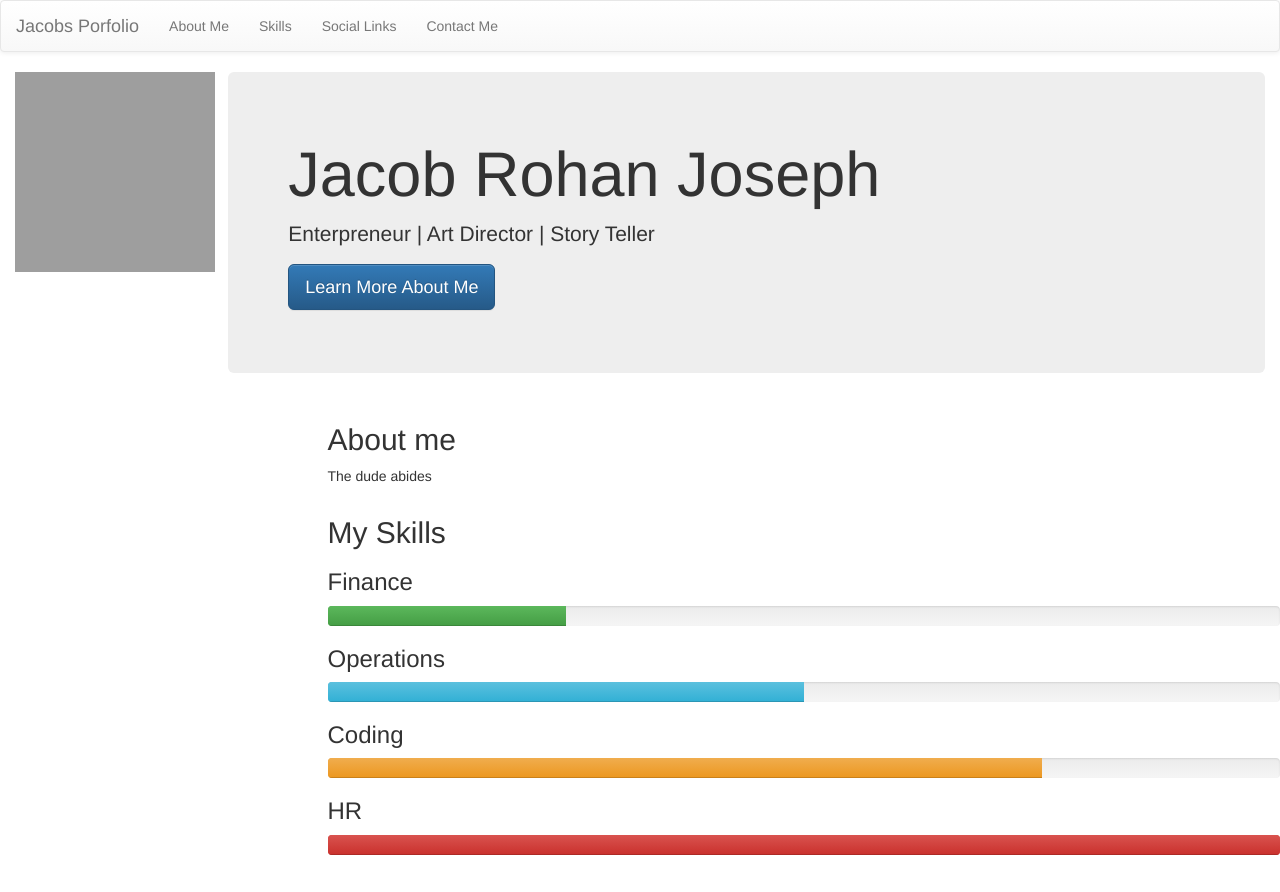
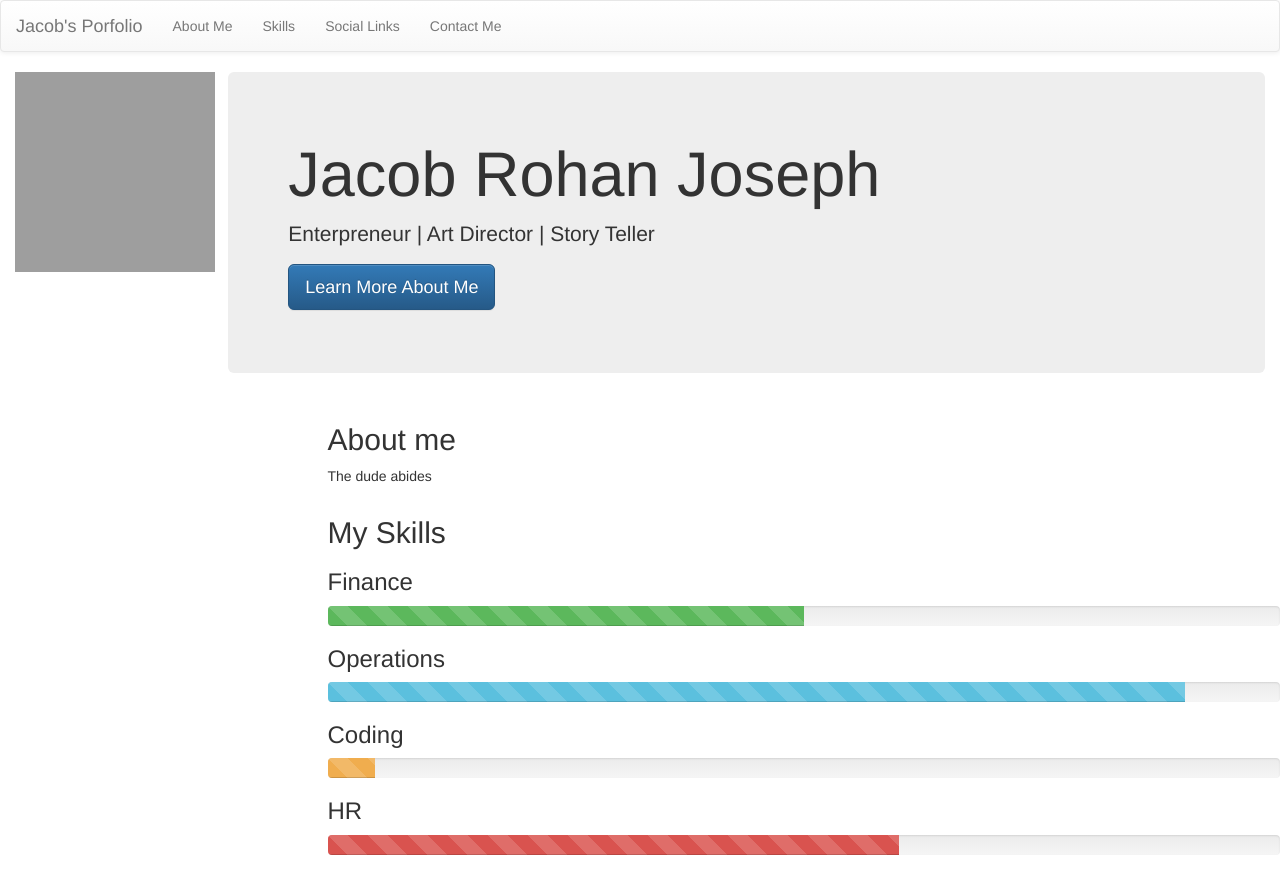
Before and after one commit to jacobrohan/portfolio, a plain HTML site: page index.html in a window 1280 px wide. Shown: the top 892 px of the page. Drawn offline with nearby package versions, Linux system fonts and the light colour scheme; grey boxes are pictures that could not be loaded.

Commit message:
second commit

```diff
--- a/portfolio.html
+++ b/index.html
@@ -19,7 +19,7 @@
         <nav class="navbar navbar-default">
                 <div class="container-fluid">
                   <div class="navbar-header">
-                    <a class="navbar-brand" href="#">Jacobs Porfolio</a>
+                    <a class="navbar-brand" href="#">Jacob's Porfolio</a>
                   </div>
                   <ul class="nav navbar-nav">
                     <li><a href="#about">About Me</a></li>
@@ -53,19 +53,19 @@
                 <h2 id=skills>My Skills</h2>
                 <h3>Finance</h3>
                 <div class="progress">
-                        <div class="progress-bar progress-bar-success" role="progressbar" style="width: 25%" aria-valuenow="25" aria-valuemin="0" aria-valuemax="100"></div>
+                        <div class="progress-bar progress-bar-striped progress-bar-success" role="progressbar" style="width: 50%" aria-valuenow="25" aria-valuemin="0" aria-valuemax="100"></div>
                       </div>
                       <h3>Operations</h3>
                       <div class="progress">
-                        <div class="progress-bar progress-bar-info" role="progressbar" style="width: 50%" aria-valuenow="50" aria-valuemin="0" aria-valuemax="100"></div>
+                        <div class="progress-bar progress-bar-striped progress-bar-info" role="progressbar" style="width: 90%" aria-valuenow="50" aria-valuemin="0" aria-valuemax="100"></div>
                       </div>
                       <h3>Coding</h3>
                       <div class="progress">
-                        <div class="progress-bar progress-bar-warning" role="progressbar" style="width: 75%" aria-valuenow="75" aria-valuemin="0" aria-valuemax="100"></div>
+                        <div class="progress-bar progress-bar-striped progress-bar-warning" role="progressbar" style="width: 5%" aria-valuenow="75" aria-valuemin="0" aria-valuemax="100"></div>
                       </div>
                       <h3>HR</h3>
                       <div class="progress">
-                        <div class="progress-bar progress-bar-danger" role="progressbar" style="width: 100%" aria-valuenow="100" aria-valuemin="0" aria-valuemax="100"></div>
+                        <div class="progress-bar progress-bar-striped progress-bar-danger" role="progressbar" style="width: 60%" aria-valuenow="100" aria-valuemin="0" aria-valuemax="100"></div>
                       </div>
             </div>
           </div>
```
Also changed, not shown: 1 other file.
